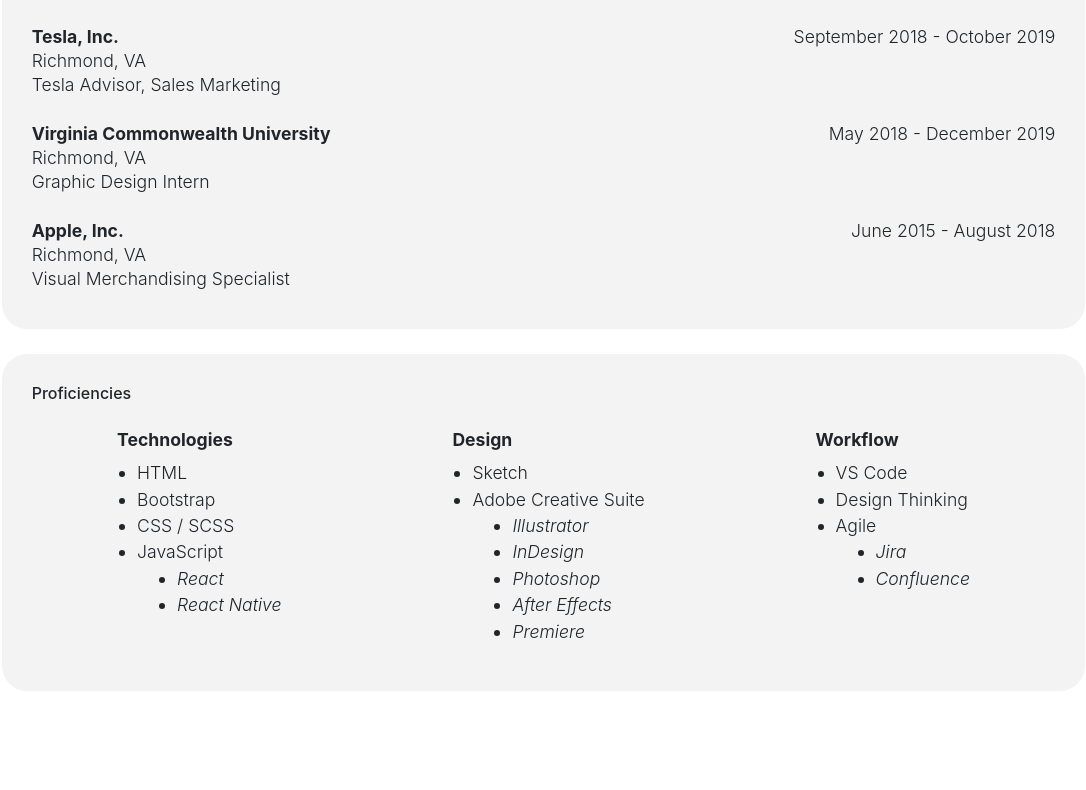
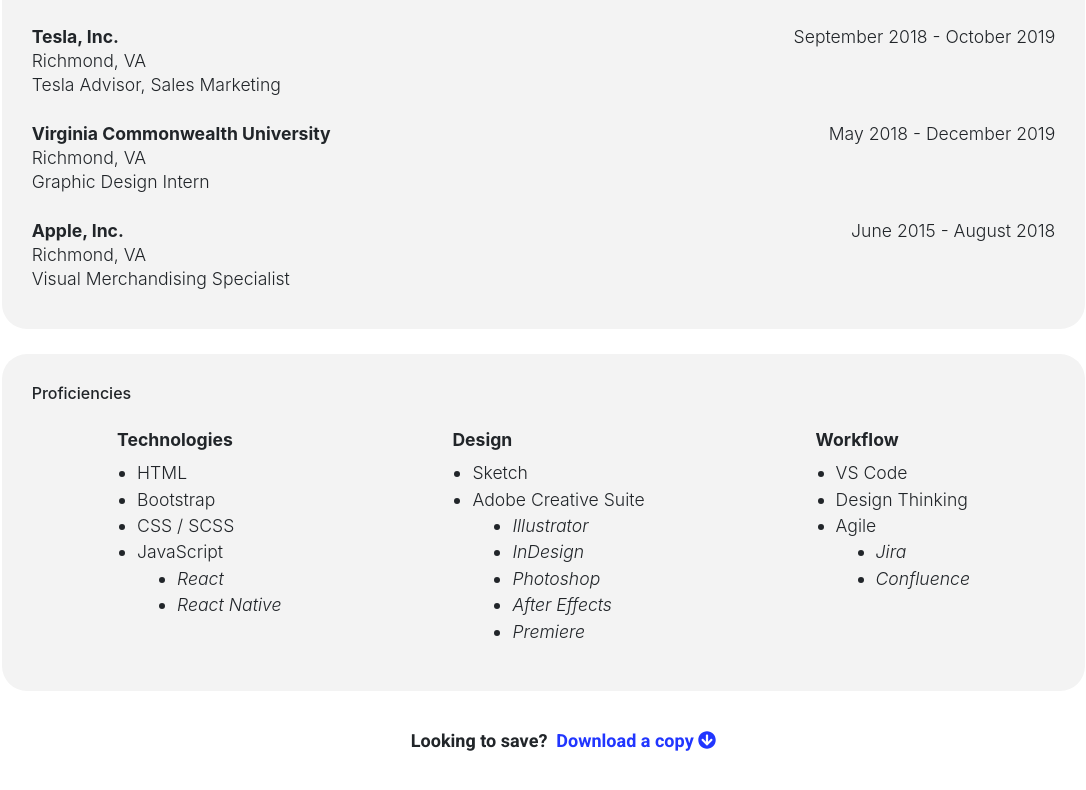
Before and after one commit to sethayotte/Portfolio_V2, a React (Create React App) app: page /Resume in a window 1280 px wide. Shown: the part 1214-2004 px from the top of the page, without its empty margins (99-1185 px from the left). Built offline with nearby package versions, Linux system fonts and the light colour scheme.

Commit message:
Resume Download Link

```diff
--- a/src/components/Resume.js
+++ b/src/components/Resume.js
@@ -1,9 +1,11 @@
 import React from "react";
+import { FontAwesomeIcon } from '@fortawesome/react-fontawesome'
 
 import sethHeadshot from '../assets/SethMitchell_Headshot.jpg';
 import connectIcon from "../assets/connect-icon.png";
 import githubIcon from "../assets/github-icon.png";
 import linkedinIcon from "../assets/linkedin-icon.png";
+import resume from "../assets/Resume_2021.pdf";
 
 
 const Resume = () => {
@@ -247,6 +249,12 @@
 
 </section>
 
+<section className="downloadButton">
+<h4 className="sectionLink" id="resumeDownload">
+              Looking to save? &nbsp;<a id="downloadLink" href={resume} target="_blank" rel="noreferrer">Download a copy <FontAwesomeIcon icon='arrow-circle-down'/></a>
+          </h4>
+</section>
+
         </section>
       </React.Fragment>
     );
--- a/src/sass/5-Pages/_resume.scss
+++ b/src/sass/5-Pages/_resume.scss
@@ -173,6 +173,19 @@
   }
   }
 
+  .downloadButton {
+      padding-bottom: 25px;
+
+    #resumeDownload {
+        text-align: center;
+        font-size: 18px;
+
+        #downloadLink {
+            color: color(accent);
+        }
+    }
+  }
+
 
 @media only screen and (max-width: 850px) {
 
--- a/src/sass/App.css
+++ b/src/sass/App.css
@@ -700,6 +700,19 @@
   font-style: italic;
 }
 
+.downloadButton {
+  padding-bottom: 25px;
+}
+
+.downloadButton #resumeDownload {
+  text-align: center;
+  font-size: 18px;
+}
+
+.downloadButton #resumeDownload #downloadLink {
+  color: #2136FF;
+}
+
 @media only screen and (max-width: 850px) {
   .resume-body .iblock {
     display: -webkit-box;
```
Also changed, not shown: 1 other file (tests, documents, lock files or other folders).
